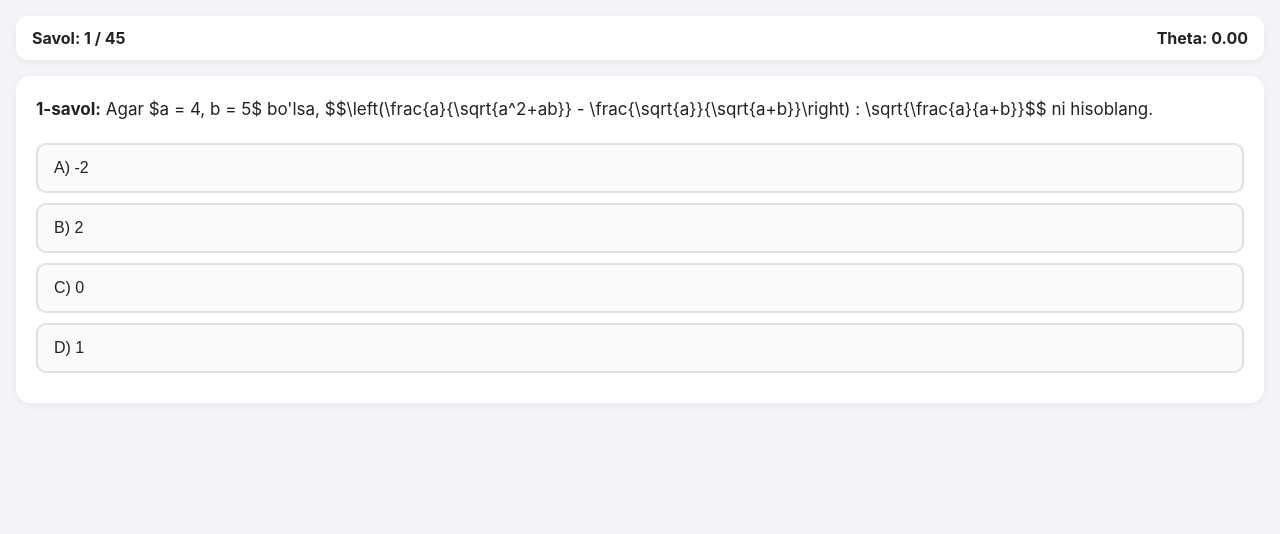
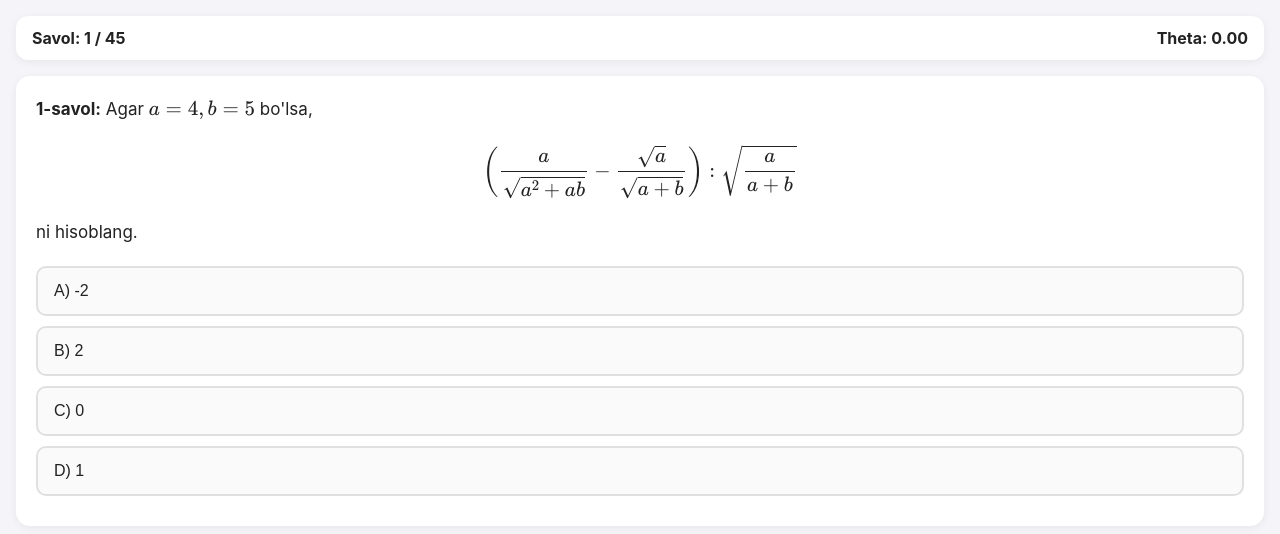
Before and after one commit to matematika-milliy-sertifikat/matematika-test, a plain HTML site: page index.html in a window 1280 px wide. Drawn offline with nearby package versions, Linux system fonts and the light colour scheme.

Commit message:
Add files via upload

```diff
--- a/index.html
+++ b/index.html
@@ -10,7 +10,7 @@
             tex: { inlineMath: [['$', '$'], ['\\(', '\\)']] }
         };
     </script>
-    <script id="MathJax-script" async src="https://cloudflare.com"></script>
+    <script id="MathJax-script" async src="https://cdn.jsdelivr.net/npm/mathjax@3/es5/tex-mml-chtml.js"></script>
     <style>
         body {
             font-family: -apple-system, BlinkMacSystemFont, "Segoe UI", Roboto, Helvetica, Arial, sans-serif;
```
